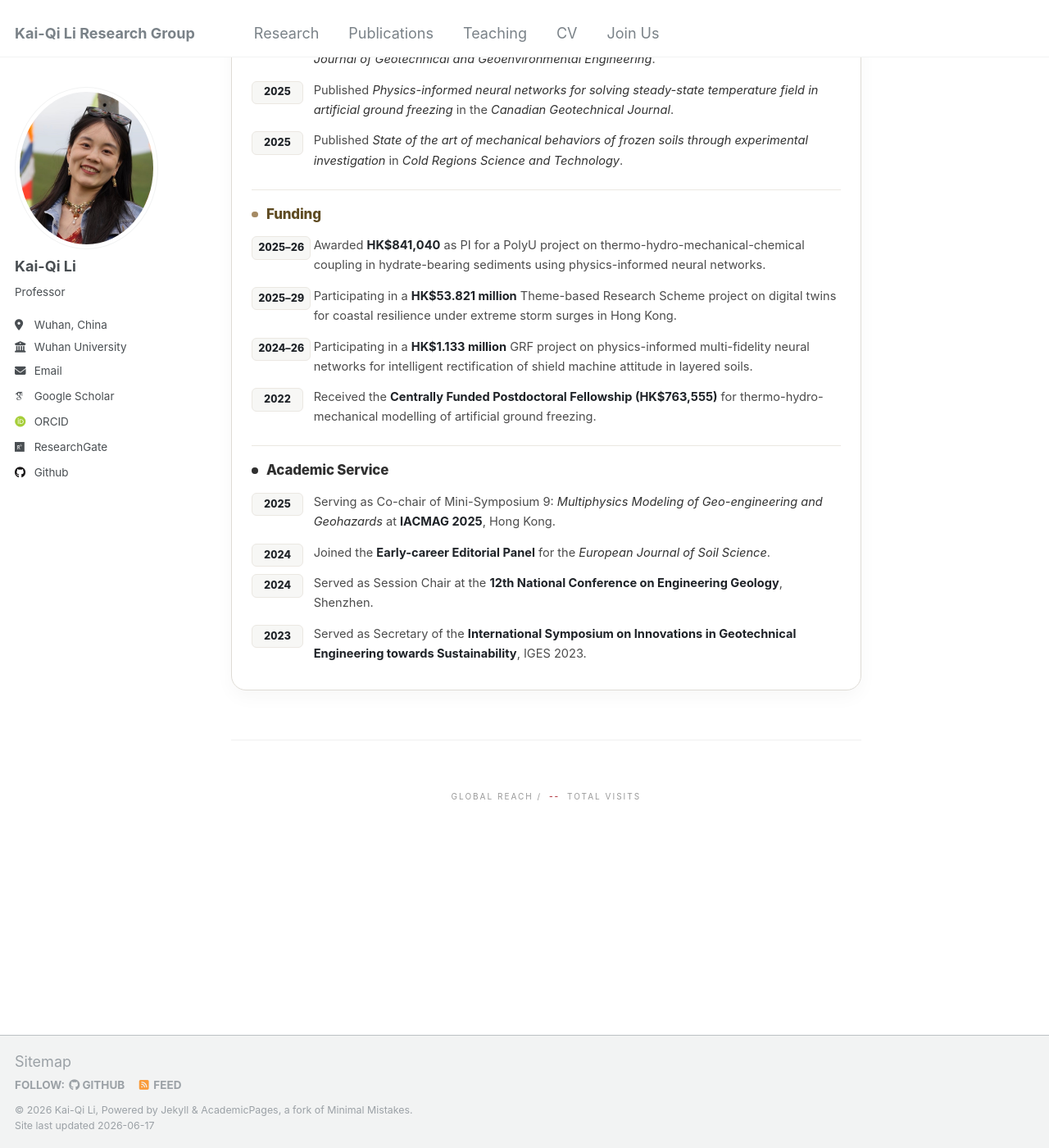
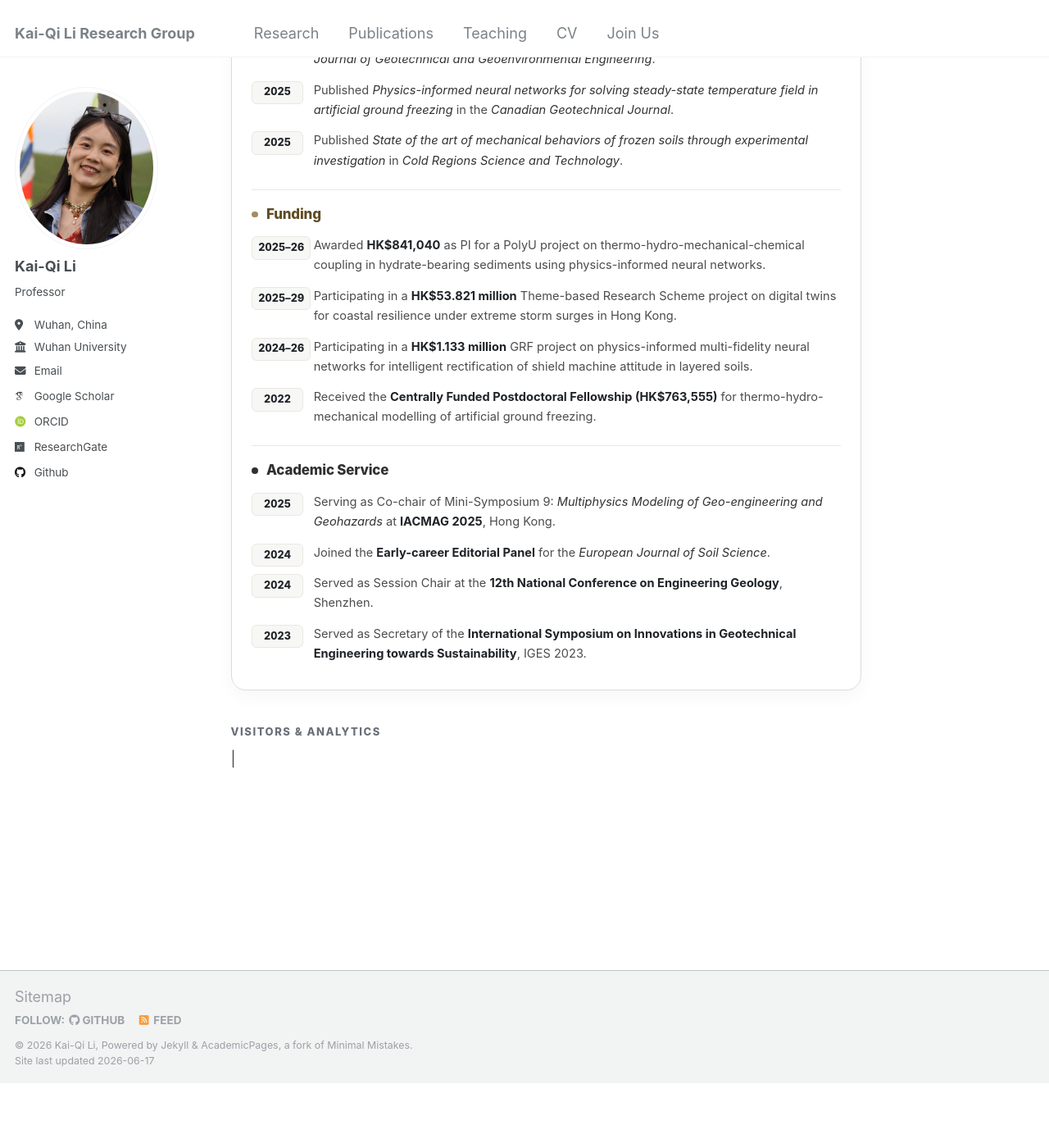
Before and after one commit to kqceeli/kqceeli.github.io, a Jekyll site: the page built from _pages/about.md, in a window 1280 px wide and 1400 px high, scrolled down 3256 px. Shown: the whole window at 82% size. Built offline with Jekyll 4.4.1, drawn with Linux system fonts in a browser that asks for light colours; some web fonts are replaced; comment, search, counter and statistics services are not loaded; after the commit the page ends 4577 px from its top, so only the background shows below that; part of the change alters nothing that is shown.

Commit message:
Update about.md

```diff
--- a/_pages/about.md
+++ b/_pages/about.md
@@ -956,68 +956,31 @@ redirect_from:
   </section>
 
 
-<style>
-  /* =========================================================
-     Sophisticated Global Reach & Stats
-     ========================================================= */
-  .kq-footer-analytics {
-    margin: 60px auto 40px auto;
-    text-align: center;
-    font-family: "Inter", -apple-system, sans-serif;
-    border-top: 1px solid #f0f0f0; /* 增加一条极淡的分割线，增加仪式感 */
-    padding-top: 40px;
-  }
+ <!-- ================= Visitors & Analytics ================= -->
+  <section class="kq-visitors-section">
+    <div class="kq-visitors-title">Visitors &amp; Analytics</div>
 
-  /* 地图容器：控制大小和滤镜 */
-  .kq-map-wrapper {
-    max-width: 320px;
-    margin: 0 auto;
-    opacity: 0.9;
-    transition: opacity 0.3s;
-  }
-  .kq-map-wrapper:hover {
-    opacity: 1;
-  }
+    <!-- Map Widget -->
+    <div class="kq-visitors-map-container">
+      <script type='text/javascript' id='mapmyvisitors'
+        src='https://mapmyvisitors.com/map.js?cl=1f2328&w=a&t=n&d=AC-nqkd9ckn3p36OK1rXH7peHkOSVJ17WaFSM5n9xgM&co=faf9f6&cmo=465f7a&cmn=b6424b&ct=1f2328'>
+      </script>
+    </div>
 
-  /* 统计数字：极简、大写、宽间距 */
-  .kq-stats-minimal {
-    margin-top: 20px;
-    font-size: 10px;
-    letter-spacing: 0.2em;
-    text-transform: uppercase;
-    color: #999; /* 浅灰色，不抢戏 */
-  }
+    <!-- Text Statistics (Busuanzi translated to English) -->
+    <div class="kq-visitors-stats">
+      <span id="busuanzi_container_site_pv" style="display:none;">
+        Pageviews: <span id="busuanzi_value_site_pv" class="kq-stat-number kq-stat-pv">--</span>
+      </span>
+      <span class="kq-stat-divider">|</span>
+      <span id="busuanzi_container_site_uv" style="display:none;">
+        Unique Visitors: <span id="busuanzi_value_site_uv" class="kq-stat-number kq-stat-uv">--</span>
+      </span>
+    </div>
+  </section>
 
-  .kq-stats-number {
-    color: #b6424b; /* 使用你的主题红，点亮数据 */
-    font-weight: 600;
-    margin: 0 4px;
-  }
-
-  /* 隐藏地图自带的丑陋链接 */
-  #mapmyvisitors a {
-    display: none !important;
-  }
-</style>
-
-<div class="kq-footer-analytics">
-  <!-- 地图部分 -->
-  <div class="kq-map-wrapper">
-    <script type='text/javascript' id='mapmyvisitors' src='https://mapmyvisitors.com/map.js?cl=e0e0e0&w=a&t=n&d=AC-nqkd9ckn3p36OK1rXH7peHkOSVJ17WaFSM5n9xgM&co=ffffff&cmo=b6424b&cmn=465f7a&ct=ffffff'></script>
-  </div>
-
-  <!-- 统计部分：只保留一个最核心的数字 -->
-  <div class="kq-stats-minimal">
-    Global Reach <span class="kq-stats-divider">/</span>
-    <span id="busuanzi_container_site_pv">
-      <span id="busuanzi_value_site_pv" class="kq-stats-number">--</span> Total Visits
-    </span>
-  </div>
-</div>
-
-<!-- 引入不蒜子统计脚本 -->
-<script async src="//busuanzi.ibruce.info/busuanzi/2.3/busuanzi.pure.mini.js"></script>
-
+  <!-- Busuanzi Script -->
+  <script async src="//busuanzi.ibruce.info/busuanzi/2.3/busuanzi.pure.mini.js"></script>
 
 
 </div>
```
